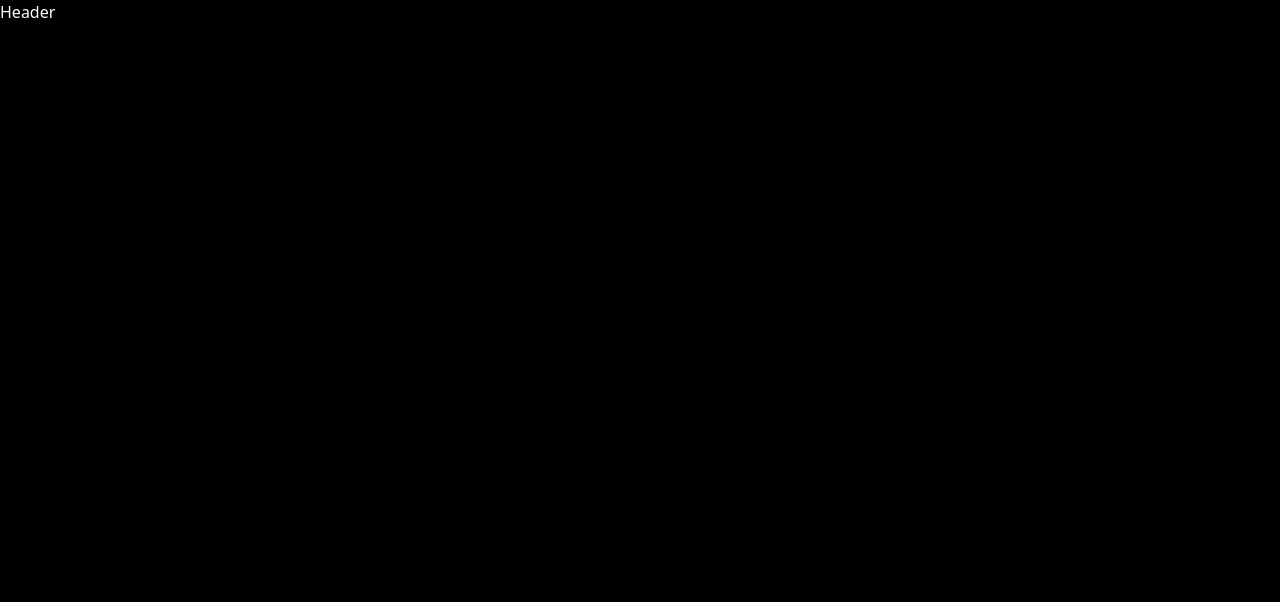
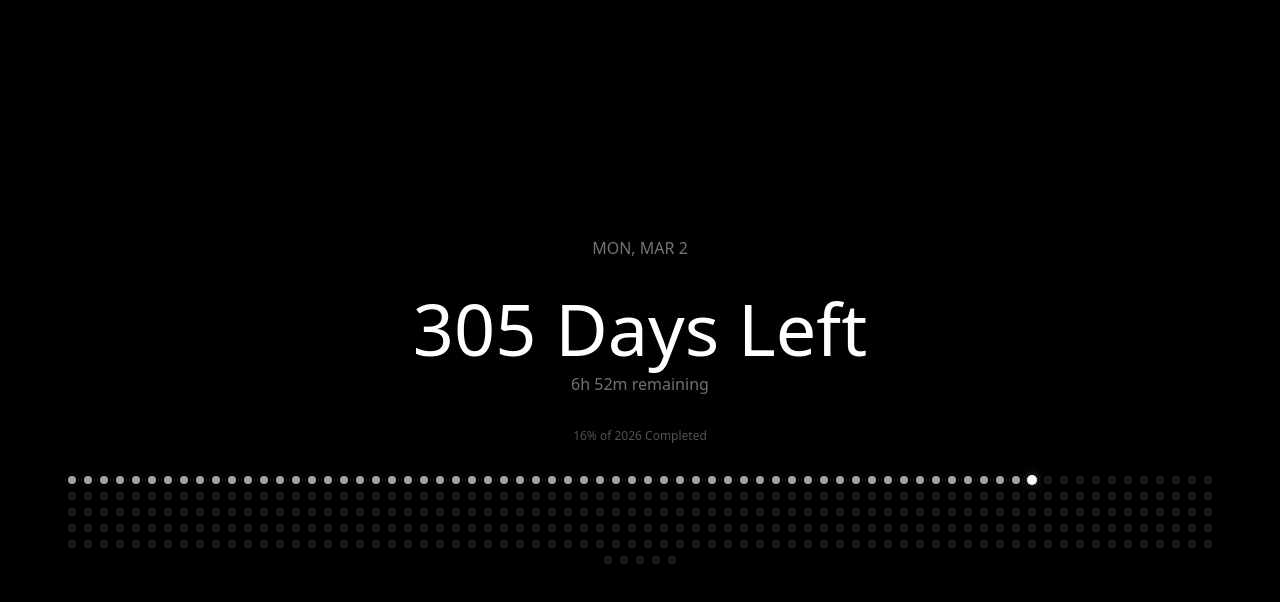
Before and after one commit to aryanpatel99/Solace, a React (Vite) app: page / in a window 1280 px wide. Shown: the top 602 px of the page. Built offline with nearby package versions, Linux system fonts and the light colour scheme.

Commit message:
feat: enhance year UI with countdown, progress, and calendar components

```diff
--- a/src/App.tsx
+++ b/src/App.tsx
@@ -1,12 +1,30 @@
 import './App.css'
+import Countdown from './components/Countdown.js'
+import DotCalender from './components/DotCalendar.js'
 import Header from './components/Header.js'
+import YearProgress from './components/YearProgress.js'
+import { useTime } from './hooks/useTime.js'
+import { formatFullDate, getDayOfYear, getDaysLeftInYear, getTimeLeftToday, getTotalDaysInYear, getYearProgress } from './utils/dateUtils.js'
 
 function App() {
+  const now = useTime()
+
+  const totalDays = getTotalDaysInYear(now.getFullYear())
+  const currentDay = getDayOfYear(now);
+  const daysLeft = getDaysLeftInYear(now);
+  const progress = getYearProgress(now);
+  const timeLeft = getTimeLeftToday(now);
+  const formattedDate = formatFullDate(now);
+
+  console.log(now, totalDays, currentDay, daysLeft, progress, timeLeft, formattedDate);
 
   return (
     <>
-    <div className='flex flex-col bg-black h-screen'>
-      <Header/>
+    <div className='flex flex-col items-center justify-center bg-black min-h-screen gap-8 overflow-x-hidden p-4'>
+      <Header date={formattedDate}/>
+      <Countdown daysLeft={daysLeft} timeLeft={timeLeft}/>
+      <YearProgress progress={progress} year = {now.getFullYear()}/>
+      <DotCalender totalDays={totalDays} currentDay={currentDay} year={now.getFullYear()}/>
     </div>
 
     </>
--- a/src/components/Countdown.tsx
+++ b/src/components/Countdown.tsx
@@ -0,0 +1,12 @@
+import React from 'react'
+
+const Countdown = ({ daysLeft, timeLeft }: { daysLeft: number, timeLeft: string}) => {
+  return (
+    <div className='text-white flex flex-col items-center space-y-2 justify-center'>
+      <div className='text-7xl font-medium'>{daysLeft} Days Left</div>
+      <div className='text-neutral-400/70'>{timeLeft}</div>
+    </div>
+  )
+}
+
+export default Countdown
--- /dev/null
+++ b/src/components/DotCalendar.tsx
@@ -0,0 +1,46 @@
+import { useMemo } from 'react'
+import { formatMonthDay } from '../utils/dateUtils';
+import TooltipDot from './TooltipDot';
+import type { DotStatus } from '../types/dot';
+
+interface DotCalenderProps {
+    totalDays: number;
+    currentDay: number;
+    year: number;
+}
+
+export default function DotCalender({totalDays, currentDay, year}: DotCalenderProps) {
+    const dots = useMemo(()=>{
+        return Array.from({length: totalDays}, (_, i) => {
+            const dayNumber = i + 1;
+
+            const date = new Date(year, 0, dayNumber); // January 1st of the year + dayNumber
+            const dateLabel = formatMonthDay(date);
+
+            let status: DotStatus = "future"; // default to future
+
+            if(dayNumber < currentDay) {
+                status = "passed";
+            }else if(dayNumber === currentDay) {
+                status = "today";
+            }
+
+            return { id: i, status, dateLabel };
+
+        })
+    }, [totalDays, currentDay, year]);
+
+  return (
+    <div className="flex flex-wrap justify-center gap-2 max-w-6xl">
+      {dots.map((dot) => (
+        <TooltipDot
+          key={dot.id}
+          status={dot.status}
+          dateLabel={dot.dateLabel}
+        />
+      ))}
+    </div>
+  )
+}
+
+// export default DotCalender
--- a/src/components/Header.tsx
+++ b/src/components/Header.tsx
@@ -1,8 +1,8 @@
 
 
-const Header = () => {
+const Header = ( { date }: { date: string }) => {
   return (
-    <div className='text-white'>Header</div>
+    <div className='text-neutral-500 font-medium uppercase'>{date}</div>
   )
 }
 
--- a/src/components/TooltipDot.tsx
+++ b/src/components/TooltipDot.tsx
@@ -0,0 +1,32 @@
+import type { DotStatus } from "../types/dot";
+
+interface TooltipDotProps {
+    status: DotStatus;
+    dateLabel : string; // e.g. "Jan 1", "Feb 14", etc.
+}
+
+export default function TooltipDot({status, dateLabel}: TooltipDotProps) {
+    const base = "rounded-full transition-all duration-300 ease-in-out";
+    const size = "w-2 h-2";
+
+    let color = "";
+
+    if(status === "passed") {
+        color = "bg-zinc-400";
+    }else if(status === "today") {
+        color = "bg-white scale-125 shadow-[0_0_8px_rgba(255,255,255,0.3)]";
+    }else {
+        color = "bg-zinc-900 border border-zinc-800/60";
+    }
+  return (
+    <div className="relative group">
+      <div className={`${base} ${size} ${color}`} />
+
+      <div className="absolute bottom-full left-1/2 -translate-x-1/2 mb-2 px-2 py-1
+                      bg-zinc-800 text-xs text-zinc-200 rounded opacity-0
+                      group-hover:opacity-100 transition pointer-events-none">
+        {dateLabel}
+      </div>
+    </div>
+  )
+}
--- a/src/components/YearProgress.tsx
+++ b/src/components/YearProgress.tsx
@@ -0,0 +1,11 @@
+import React from 'react'
+
+const YearProgress = ({ progress, year }: { progress: number, year: number }) => {
+  return (
+    <div className='text-white'>
+      <div className='text-xs text-neutral-600 font-base'>{progress}% of {year} Completed</div>
+    </div>
+  )
+}
+
+export default YearProgress
--- /dev/null
+++ b/src/types/dot.ts
@@ -0,0 +1 @@
+export type DotStatus = "passed" | "today" | "future";
--- a/src/utils/dateUtils.ts
+++ b/src/utils/dateUtils.ts
@@ -71,6 +71,12 @@ export const formatFullDate = (date:Date):string =>{
         weekday: 'short',
         month: 'short',
         day: 'numeric',
-        year: 'numeric'
+        // year: 'numeric'
     });
 }
+
+export const formatMonthDay = (date: Date): string =>
+  date.toLocaleDateString("en-US", {
+    month: "short",
+    day: "numeric",
+  })
```
Also changed, not shown: src/components/DotCalender.tsx (deleted).
